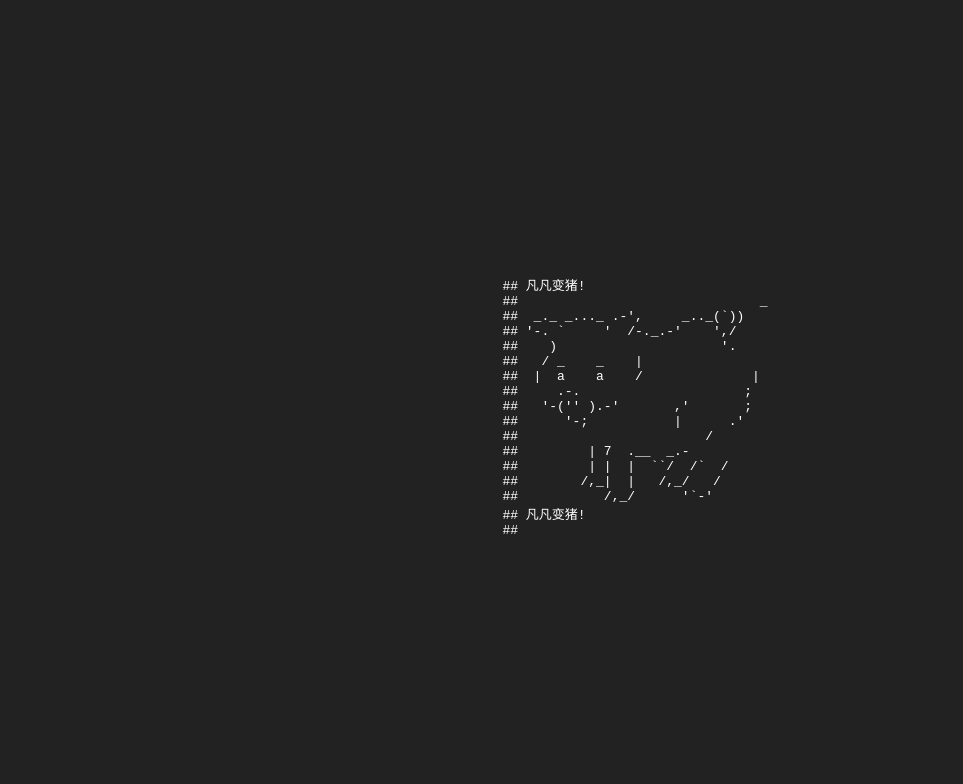
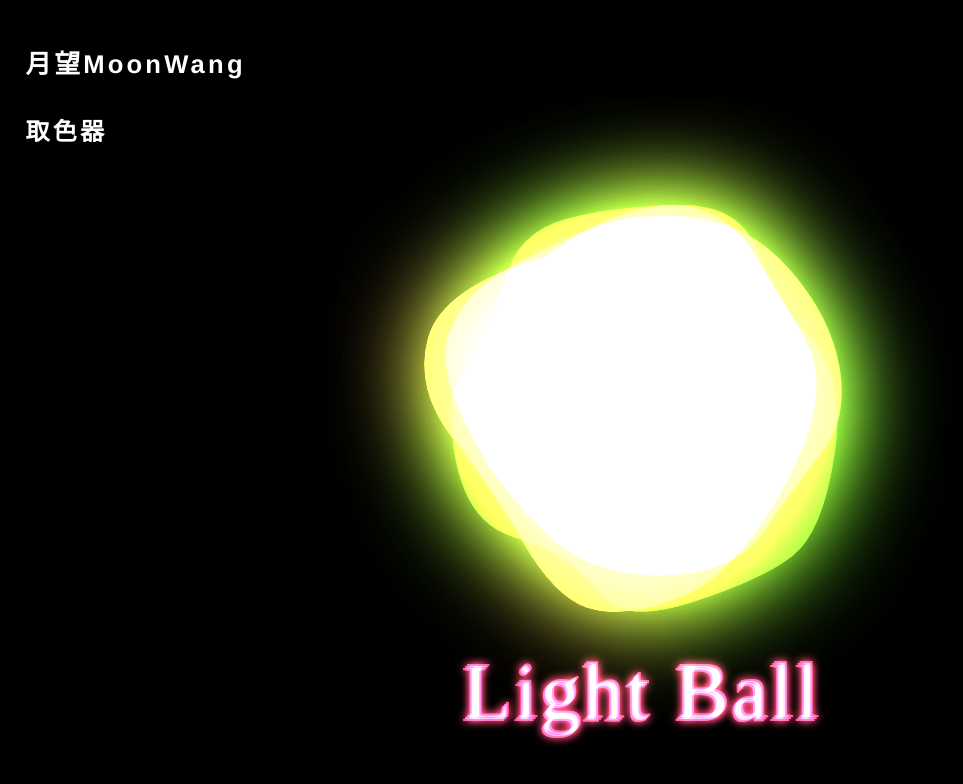
Before and after one commit to ZhuMinde/zhumindeu, a plain HTML site: page index.html in a window 1280 px wide. Shown: the whole page, without its empty margins (0-963 px from the left). Drawn offline with Linux system fonts and the light colour scheme; animation ran at ten frames a second.

Commit message:
Update index.html

```diff
--- a/index.html
+++ b/index.html
@@ -4,494 +4,294 @@
 		<meta charset="utf-8">
 		<title></title>
 		<style type="text/css">
-			body {
-			  background: #222222;
-			}
+			/********************
+			  Common
+			********************/
 
-			.morph-section {
-			  width: 400px;
-			  height: 400px;
-
-			  position: absolute;
-			  left: 50%;
-			  top: 50%;
-			  margin-top: -200px;
-			  margin-left: -200px;
-			  font-family: monospace;
-			  color: #fff;
-			}
-
-			.info {
-			  font-family: monospace;
-			  position: absolute;
-			  line-height: 20px;
-			  font-size: 14px;
-			  left: 20px;
-			  bottom: 20px;
-			  color: #fff;
+			html, body {
+			  height: 100%;
+			  width: 100%;
+			  font-family: Helvetica, verdana, monospace;
+			  color: #FFF;
+			  font-size: 100%;
+			  padding: 0;
+			  margin: 0;
+			  letter-spacing: 0.2rem;
+			  overflow: hidden;
+			  background: #000;
 			}
 
 			a {
-			  color: #f9f9f9;
+			  color: #FFF;
+			  text-decoration: none;
 			}
+
+			h1 {
+			  font-size: 1.6rem;
+			}
+
+			h2 {
+			  padding-top: 0.8rem;
+			}
+
+			p {
+			  padding: 0.8rem 0;
+			  font-size: 0.8rem;
+			}
+
+			header#header {
+			  position: absolute;
+			  top: 0;
+			  left: 0;
+			  padding: 1.6rem;
+			}
+
+			/********************
+			  Contents
+			********************/
+
+			canvas#canvas {
+			  background: #000;
+			}
+
 		</style>
 	</head>
 	<body>
-		<pre class="morph-section">
-		</pre>
+		<!-- Header -->
+		<header id="header">
+		  <h1>月望MoonWang</h1>
+		  <h2>取色器</h2>
+		</header>
+		<!-- Main -->
+		<main id="main">
+		  <canvas id="canvas">Canvas not supported.</canvas>
+		</main>
 	</body>
 	<script type="text/javascript">
-		/**
-		 * Ascii Morph
-		 */
+	(function() {
+	  'use strict';
+	  window.addEventListener('load', function() {
+	    var canvas = document.getElementById('canvas');
 
-		var AsciiMorph = (function() {
+	    if (!canvas || !canvas.getContext) {
+	      return false;
+	    }
 
-		  'use strict';
+	    /********************
+	      Random Number
+	    ********************/
 
-		  var element = null;
-		  var canvasDimensions = {};
+	    function rand(min, max) {
+	      return Math.floor(Math.random() * (max - min + 1) + min);
+	    }
 
-		  var renderedData = [];
-		  var framesToAnimate = [];
-		  var myTimeout = null;
+	    /********************
+	      Var
+	    ********************/
 
-		  /**
-		   * Utils
-		   */
+	    // canvas
+	    var ctx = canvas.getContext('2d');
+	    var X = canvas.width = window.innerWidth;
+	    var Y = canvas.height = window.innerHeight;
+	    var mouseX = X / 2;
+	    var mouseY = Y / 2;
+	    var lightMin = 150;
+	    var lightMax = 200;
+	    var textSize = 80;
 
-		  function extend(target, source) {
-		    for (var key in source) {
-		      if (!(key in target)) {
-		        target[key] = source[key];
-		      }
-		    }
-		    return target;
-		  }
+	    if (X < 768) {
+	      lightMin = 100;
+	      lightMax = 150;
+	      textSize = 60;
+	    }
 
-		  function repeat(pattern, count) {
-		      if (count < 1) return '';
-		      var result = '';
-		      while (count > 1) {
-		          if (count & 1) result += pattern;
-		          count >>= 1, pattern += pattern;
-		      }
-		      return result + pattern;
-		  }
+	    /********************
+	      Animation
+	    ********************/
 
-		  function replaceAt(string, index, character ) {
-		    return string.substr(0, index) + character + string.substr(index+character.length);
-		  }
+	    window.requestAnimationFrame =
+	      window.requestAnimationFrame ||
+	      window.mozRequestAnimationFrame ||
+	      window.webkitRequestAnimationFrame ||
+	      window.msRequestAnimationFrame ||
+	      function(cb) {
+	        setTimeout(cb, 17);
+	      };
 
-		  /**
-		   * AsciiMorph
-		   */
+	    /********************
+	      Text
+	    ********************/
 
-		  function init(el, canvasSize) {
+	    var textColor = 'rgb(' + rand(0, 255) + ', ' + rand(0, 255) + ', ' + rand(0, 255) + ')';
 
-		    // Save the element
-		    element = el;
-		    canvasDimensions = canvasSize;
-		  }
+	    function drawText(i) {
+	      ctx.save();
+	      ctx.fillStyle = textColor;
+	      ctx.globalCompositeOperation = 'lighter';
+	      ctx.shadowColor = textColor;
+	      ctx.shadowBlur = 10;
+	      ctx.font = textSize + 'px "sans-serif"';
+	      ctx.textAlign = 'center';
+	      ctx.textBaseline = 'middle';
+	      ctx.fillText('Light Ball', X / 2 + i * 2, Y - Y / 8 - i * 2);
+	      ctx.restore();
+	    }
 
-		  function squareOutData(data) {
-		     var i;
-		    var renderDimensions = {
-		      x: 0,
-		      y: data.length
-		    };
+	    /********************
+	      Ball
+	    ********************/
 
-		    // Calculate centering numbers
-		    for( i = 0; i < data.length; i++ ) {
-		      if( data[i].length > renderDimensions.x) {
-		        renderDimensions.x = data[i].length
-		      }
-		    }
+	    // var
+	    var ballNum = 3;
+	    var balls = [];
+	    var circleSplit = 12;
+	    var angleSplit = 360 / circleSplit;
 
-		    // Pad out right side of data to square it out
-		    for( i = 0; i < data.length; i++ ) {
-		      if( data[i].length < renderDimensions.x) {
-		        data[i] = (data[i] + repeat(' ', renderDimensions.x - data[i].length ));
-		      }
-		    }
+	    function Ball(ctx, x, y, r) {
+	      this.ctx = ctx;
+	      this.init(x, y, r);
+	    }
 
-		    var paddings = {
-		      x: Math.floor((canvasDimensions.x - renderDimensions.x) / 2),
-		      y: Math.floor((canvasDimensions.y - renderDimensions.y) / 2)
-		    }
+	    Ball.prototype.init = function(x, y, r) {
+	      this.a = rand(0, 360);
+	      this.a1 = -0;
+	      this.rad1 = this.a1 * Math.PI / 180;
+	      this.x = x;
+	      this.y = y;
+	      this.r = r;
+	      this.v = rand(3, 5);
+	      this.rad = this.a * Math.PI / 180;
+	      this.points = [];
+	      this.setPoints();
+	      this.c = {
+	        r: rand(0, 255),
+	        g: rand(0, 255),
+	        b: rand(0, 255)
+	      };
+	      this.v1 = {
+	        x: 0,
+	        y: 0
+	      };
+	    };
 
-		    // Left Padding
-		    for( var i = 0; i < data.length; i++ ) {
-		      data[i] = repeat(' ', paddings.x) + data[i] + repeat(' ', paddings.x);
-		    }
+	    Ball.prototype.setPoints = function() {
+	      for (var i = 0; i < circleSplit; i++) {
+	        var pointX = Math.cos(this.rad) * this.r;
+	        var pointY = Math.sin(this.rad) * this.r;
+	        var point = [pointX, pointY, rand(0, 360)];
+	        this.points.push(point);
+	        this.rad = this.a * Math.PI / 180;
+	        this.a += angleSplit;
+	      }
+	    };
 
-		    // Pad out the rest of everything
-		    for( var i = 0; i < canvasDimensions.y; i++ ) {
-		      if( i < paddings.y) {
-		        data.unshift( repeat(' ', canvasDimensions.x));
-		      } else if (i > (paddings.y + renderDimensions.y)) {
-		        data.push( repeat(' ', canvasDimensions.x));
-		      }
-		    }
+	    Ball.prototype.draw = function() {
+	      ctx = this.ctx;
+	      ctx.save();
+	      ctx.globalCompositeOperation = 'lighter';
+	      ctx.shadowColor = 'rgb(' + this.c.r + ', ' + this.c.g + ', ' + this.c.b + ')';
+	      ctx.shadowBlur = 100;
+	      ctx.fillStyle = 'rgb(' + this.c.r + ', ' + this.c.g + ', ' + this.c.b + ')';
+	      ctx.beginPath();
+	      var xav1 = (this.points[0][0] + this.points[circleSplit - 1][0]) / 2 + this.x;
+	      var yav1 = (this.points[0][1] + this.points[circleSplit - 1][1]) / 2 + this.y;
+	      ctx.moveTo(xav1, yav1);
+	      for (var i = 1; i < this.points.length - 1; i++) {
+	        var xav2 = (this.points[i][0] + this.points[i + 1][0]) / 2;
+	        var yav2 = (this.points[i][1] + this.points[i + 1][1]) / 2;
+	        ctx.quadraticCurveTo(this.points[i][0] + this.x, this.points[i][1] + this.y, xav2 + this.x, yav2 + this.y);
+	      }
+	      ctx.quadraticCurveTo(this.points[circleSplit - 1][0] + this.x, this.points[circleSplit - 1][1] + this.y, xav1, yav1);
+	      ctx.closePath();
+	      ctx.fill();
+	      ctx.restore();
+	    };
 
-		    return data;
-		  }
+	    Ball.prototype.transform = function() {
+	      for (var i = 0; i < this.points.length; i++) {
+	        this.points[i][0] -= Math.sin(this.points[i][2] * Math.PI / 180);
+	        this.points[i][1] -= Math.cos(this.points[i][2] * Math.PI / 180);
+	        this.points[i][2] -= this.v;
+	      }
+	    };
 
-		  // Crushes the frame data by 1 unit.
-		  function getMorphedFrame(data) {
+	    Ball.prototype.changeColor = function() {
+	      this.c = {
+	        r: rand(0, 255),
+	        g: rand(0, 255),
+	        b: rand(0, 255)
+	      };
+	    };
 
-		    var firstInLine, lastInLine = null;
-		    var found = false;
-		    for( var i = 0; i < data.length; i++) {
+	    Ball.prototype.resize = function() {
+	      this.x = X / 2;
+	      this.y = Y / 2;
+	    };
 
-		      var line = data[i];
-		      firstInLine = line.search(/\S/);
-		      if( firstInLine === -1) {
-		        firstInLine = null;
-		      }
+	    Ball.prototype.render = function() {
+	      this.transform();
+	      this.draw();
+	    };
 
-		      for( var j = 0; j < line.length; j++) {
-		        if( line[j] != ' ') {
-		          lastInLine = j;
-		        }
-		      }
+	    for (var i = 0; i < ballNum; i++) {
+	      var ball = new Ball(ctx, X / 2, Y / 2, rand(lightMin, lightMax));
+	      balls.push(ball);
+	    }
 
-		      if( firstInLine !== null && lastInLine !== null) {
-		        data = crushLine(data, i, firstInLine, lastInLine)
-		        found = true;
-		      }
+	    /********************
+	      Render
+	    ********************/
 
-		      firstInLine = null, lastInLine = null;
-		    }
+	    function render(){
+	      ctx.clearRect(0, 0, X, Y);
+	      for (var i = 0; i < balls.length; i++) {
+	        balls[i].render(i);
+	      }
+	      for (var i = 0; i < 3; i++) {
+	        drawText(i);
+	      }
+	      requestAnimationFrame(render);
+	    }
 
-		    if( found ) {
-		      return data;
-		    } else {
-		      return false;
-		    }
-		  }
+	    render();
 
-		  function crushLine(data, line, start, end) {
+	    /********************
+	      Event
+	    ********************/
 
-		    var centers = {
-		      x: Math.floor(canvasDimensions.x / 2),
-		      y: Math.floor(canvasDimensions.y / 2)
-		    }
+	    function onResize() {
+	      X = canvas.width = window.innerWidth;
+	      Y = canvas.height = window.innerHeight;
+	      for (var i = 0; i < balls.length; i++) {
+	        balls[i].resize();
+	      }
+	    }
 
-		    var crushDirection = 1;
-		    if( line > centers.y ) {
-		      crushDirection = -1;
-		    }
+	    window.addEventListener('resize', function() {
+	      onResize();
+	    });
 
-		    var charA = data[line][start];
-		    var charB = data[line][end];
+	    window.addEventListener('click', function(e) {
+	      mouseX = e.clientX;
+	      mouseY = e.clientY;
+	      textColor = 'rgb(' + rand(0, 255) + ', ' + rand(0, 255) + ', ' + rand(0, 255) + ')';
+	      for (var i = 0; i < balls.length; i++) {
+	        balls[i].changeColor();
+	      }
+	    }, false);
 
-		    data[line] = replaceAt(data[line], start, " ");
-		    data[line] = replaceAt(data[line], end, " ");
+	    window.addEventListener('touchmove', function(e) {
+	      var touch = event.targetTouches[0];
+	      mouseX = touch.pageX;
+	      mouseY = touch.pageY;
+	      textColor = 'rgb(' + rand(0, 255) + ', ' + rand(0, 255) + ', ' + rand(0, 255) + ')';
+	      for (var i = 0; i < balls.length; i++) {
+	        balls[i].changeColor();
+	      }
+	    }, false);
 
-		    if( !((end - 1) == (start + 1)) && !(start === end) && !((start + 1) === end)) {
-		      data[line + crushDirection] = replaceAt(data[line + crushDirection], (start + 1), '+*/\\'.substr(Math.floor(Math.random()*'+*/\\'.length), 1));
-		      data[line + crushDirection] = replaceAt(data[line + crushDirection], (end - 1), '+*/\\'.substr(Math.floor(Math.random()*'+*/\\'.length), 1));
-		    } else if ((((start === end) || (start + 1) === end)) && ((line + 1) !== centers.y && (line - 1) !== centers.y && line !== centers.y)) {
-		      data[line + crushDirection] = replaceAt(data[line + crushDirection], (start), '+*/\\'.substr(Math.floor(Math.random()*'+*/\\'.length), 1));
-		      data[line + crushDirection] = replaceAt(data[line + crushDirection], (end), '+*/\\'.substr(Math.floor(Math.random()*'+*/\\'.length), 1));
-		    }
+	  });
 
-		    return data;
-		  }
-
-		  function render(data) {
-		    var ourData = squareOutData(data.slice());
-		    renderSquareData(ourData);
-		  }
-
-		  function renderSquareData(data) {
-		    element.innerHTML = '';
-		    for( var i = 0; i < data.length; i++ ) {
-		      element.innerHTML = element.innerHTML + data[i] + '\n';
-		    }
-
-		    renderedData = data;
-		  }
-
-		  // Morph between whatever is current, to the new frame
-		  function morph(data) {
-
-		    clearTimeout(myTimeout);
-		    var frameData = prepareFrames(data.slice());
-		    animateFrames(frameData);
-		  }
-
-		  function prepareFrames(data) {
-
-		    var deconstructionFrames = [];
-		    var constructionFrames = [];
-
-		    var clonedData = renderedData
-
-		    // If its taking more than 100 frames, its probably somehow broken
-		    // Get the deconscrution frames
-		    for(var i = 0; i < 100; i++) {
-		      var newData = getMorphedFrame(clonedData);
-		      if( newData === false) {
-		        break;
-		      }
-		      deconstructionFrames.push(newData.slice(0));
-		      clonedData = newData;
-		    }
-
-		    // Get the constuction frames for the new data
-		    var squareData = squareOutData(data);
-		    constructionFrames.unshift(squareData.slice(0));
-		    for( var i = 0; i < 100; i++ ) {
-		      var newData = getMorphedFrame(squareData);
-		      if( newData === false) {
-		        break;
-		      }
-		      constructionFrames.unshift(newData.slice(0));
-		      squareData = newData;
-		    }
-
-		    return deconstructionFrames.concat(constructionFrames)
-		  }
-
-		  function animateFrames(frameData) {
-		    framesToAnimate = frameData;
-		    animateFrame();
-		  }
-
-		  function animateFrame() {
-		    myTimeout = setTimeout(function() {
-
-		      renderSquareData(framesToAnimate[0]);
-		      framesToAnimate.shift();
-		      if( framesToAnimate.length > 0 ) {
-		        animateFrame();
-		      }
-		    }, 20)
-
-		    // framesToAnimate
-		  }
-
-		  function main(element, canvasSize) {
-
-		    if( !element || !canvasSize ) {
-		      console.log("sorry, I need an element and a canvas size");
-		      return;
-		    }
-
-		    init(element, canvasSize);
-		  }
-
-		  return extend(main, {
-		    render: render,
-		    morph: morph
-		  });
-
-		})();
-
-		var element = document.querySelector('pre');
-		AsciiMorph(element, {x: 51,y: 28});
-
-		var asciis = [
-			[
-			"....................../´¯/) ",
-			"....................,/¯../ ",
-			".................../..../ ",
-			"............./´¯/'...'/´¯¯`·¸ ",
-			"........../'/.../..../......./¨¯\ ",
-			"........('(...´...´.... ¯~/'...') ",
-			".........\.................'...../ ",
-			"..........''...\.......... _.·´ ",
-			"............\..............( ",
-			"..............\.............\...	",
-				   "百变凡凡",
-			],
-
-			[
-
-			 "百变凡凡",
-			 "变换稀奇古怪",
-			],
-			[
-				  "## 凡凡变猪! ",
-				  "##                               _ ",
-				  "##  _._ _..._ .-',     _.._(`)) ",
-				  "## '-. `     '  /-._.-'    ',/ ",
-				  "##    )         \            '. ",
-				  "##   / _    _    |             \ ",
-				  "##  |  a    a    /              | ",
-				  "##  \   .-.                     ;  ",
-				  "##   '-('' ).-'       ,'       ; ",
-				  "##      '-;           |      .' ",
-				  "##         \           \    / ",
-				  "##         | 7  .__  _.-\   \ ",
-				  "##         | |  |  ``/  /`  / ",
-				  "##        /,_|  |   /,_/   / ",
-				  "##           /,_/      '`-' ",
-				  "## 凡凡变猪! ",
-				  "## ",
-
-			],
-			[
-		"                _ooOoo_",
-		"               o8888888o",
-		"               88\" . \"88",
-		"               (| -_- |)",
-		"               O\\  =  /O",
-		"            ____/`---'\\____",
-		"          .'  \\\\|     |//  `.",
-		"         /  \\\\|||  :  |||//  \\",
-		"        /  _||||| -:- |||||_  \\",
-		"        |   | \\\\\\  -  /'| |   |",
-		"        | \\_|  `\\`---'//  |_/ |",
-		"        \\  .-\\__ `-. -'__/-.  /",
-		"      ___`. .'  /--.--\\  `. .'___",
-		"   .\"\" '<  `.___\\_<|>_/___.' _> \\\"\".",
-		"  | | :  `- \\`. ;`. _/; .'/ /  .' ; |",
-		"  \\  \\ `-.   \\_\\_`. _.'_/_/  -' _.' /",
-		"===`-.`___`-.__\\ \\___  /__.-'_.'_.-'===",
-		"                凡凡变佛    ",
-		],
-
-		[
-		"                             /",
-		"                            /",
-		"                           /;",
-		"                          //",
-		"                         ;/",
-		"                       ,//",
-		"                   _,-' ;_,,",
-		"                _,'-_  ;|,'",
-		"            _,-'_,..--. |",
-		"    ___   .'-'_)'  ) _)\\|      ___",
-		"  ,'\"\"\"`'' _  )   ) _)  ''--'''_,-'",
-		"-={-o-  /|    )  _)  ) ; '_,--''",
-		"  \\ -' ,`.  ) .)  _)_,''|",
-		"   `.\"(   `------''     /",
-		"     `.\\             _,'",
-		"       `-.____....-\\\\",
-		"                 || \\\\",
-		"                 // ||",
-		"                //  ||",
-		"            _-.//_ _||_,",
-		"             凡凡变麻雀",
-		],
-
-		[
-		"      \\`.     ___",
-		"       \\ \\   / __>0",
-		"   /\\  /  |/' / ",
-		"  /  \\/   `  ,`'--.",
-		" / /(___________)_ \\",
-		" |/ //.-.   .-.\\\\ \\ \\",
-		" 0 // :@ ___ @: \\\\ \/",
-		"   ( o ^(___)^ o ) 0",
-		"    \\ \\_______/ /",
-		"/\\   '._______.'--.",
-		"\\ /|  |<_____>    |",
-		" \\ \\__|<_____>____/|__",
-		"  \\____<_____>_______/",
-		"      |<_____>    |",
-		"      |<_____>    |",
-		"      :<_____>____:",
-		"     / <_____>   /|",
-		"    /  <_____>  / |",
-		"   /___________/  |",
-		"   |           | _|__",
-		"   |           | ---||_",
-		"   |   |L\\/|/  |  | [__]",
-		"   |  \\|||\\|\\  |  /",
-		"   |           | /",
-		"   |___________|/",
-		"    凡凡变小丑",
-		],
-
-		[
-		"     .--------.",
-		"    / .------. \\",
-		"   / /        \\ \\",
-		"   | |        | |",
-		"  _| |________| |_",
-		".' |_|        |_| '.",
-		"'._____ ____ _____.'",
-		"|     .'____'.     |",
-		"'.__.'.'    '.'.__.'",
-		"'.__  |      |  __.'",
-		"|   '.'.____.'.'   |",
-		"'.____'.____.'____.'",
-		"'.________________.'",
-		"     凡凡变大锁",
-		],
-
-		[
-		"         ____",
-		"        o8%8888,",
-		"      o88%8888888.",
-		"     8'-    -:8888b",
-		"    8'         8888",
-		"   d8.-=. ,==-.:888b",
-		"   >8 `~` :`~' d8888",
-		"   88         ,88888",
-		"   88b. `-~  ':88888",
-		"   888b ~==~ .:88888",
-		"   88888o--:':::8888",
-		"   `88888| :::' 8888b",
-		"   8888^^'       8888b",
-		"  d888           ,%888b.",
-		" d88%            %%%8--'-.",
-		"/88:.__ ,       _%-' ---  -",
-		"    '''::===..-'   =  --.  `",
-		"       凡凡变马赛克",
-		 ],
-
-		 [
-		"      _      _      _",
-		"   __(.)< __(.)> __(.)=",
-		"   \\___)  \\___)  \\___)  ",
-		"          _      _      _",
-		"       __(.)< __(.)> __(.)=",
-		"       \\___)  \\___)  \\___)   ",
-		"      _      _      _",
-		"   __(.)< __(.)> __(.)=",
-		"   \\___)  \\___)  \\___)   ",
-		"          _      _      _",
-		"       __(.)< __(.)> __(.)=",
-		"       \\___)  \\___)  \\___)  ",
-		"           凡凡变鸭子",
-		 ],
-		 [
-		" 	 ______________________________ ",
-		" 	 |\____________________________/| ",
-		" 	 ||           _                || ",
-		" 	 ||          (\\   _           || ",
-		" 	 ||         .-”`”-(\\          || ",
-		" 	 ||       /\  /\    /`-._      || ",
-		" 	 ||      (0/  0/         `-.__.|| ",
-		" 	 ||      /                     || ",
-		" 	 ||     /                      || ",
-		" 	 ||    /      ,                || ",
-		" 	 ||   (__/   /  /`             || ",
-		" 	 ||    `-.__/-”“.             || ",
-		" 	 ||____________________________|| ",
-		" 	 |/____________________________\| ",
-		 "             凡凡变小牛马",
-		  ]
-
-		 ];
-
-		AsciiMorph.render(asciis[0]);
-
-		var currentIndex = 2;
-
-		setTimeout(function() {
-		  AsciiMorph.morph(asciis[1]);
-		}, 1000);
-
-		setInterval(function() {
-		  AsciiMorph.morph(asciis[currentIndex]);
-		  currentIndex++;
-		  currentIndex%= asciis.length;
-		}, 3000);
+	})();
 	</script>
 </html>
```
